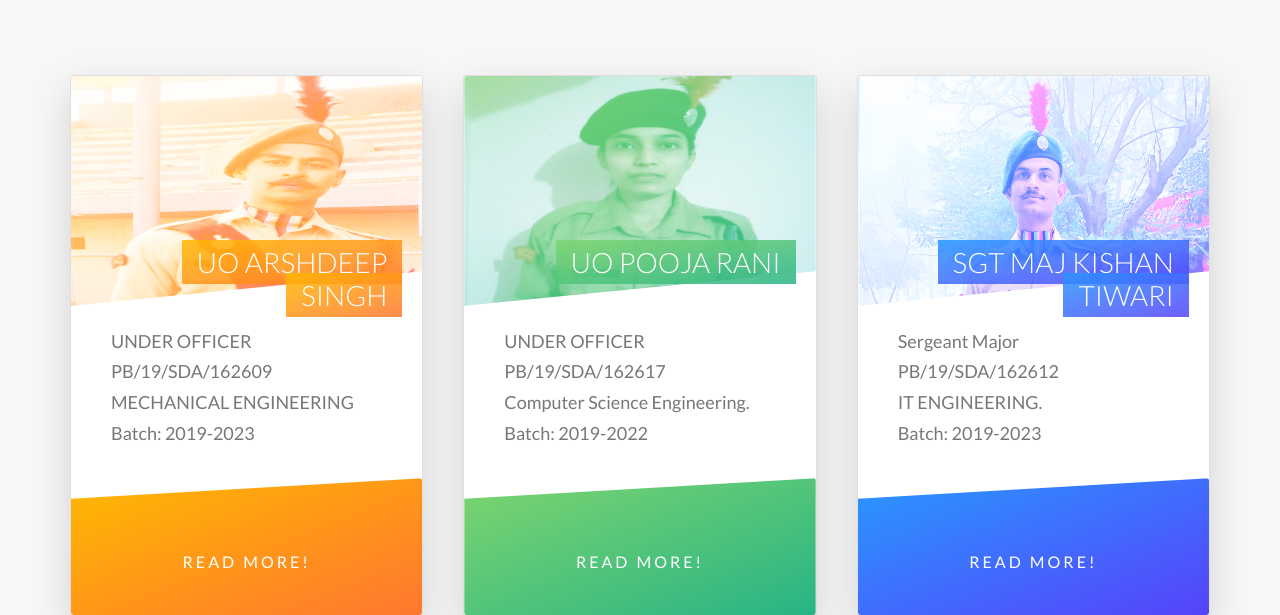
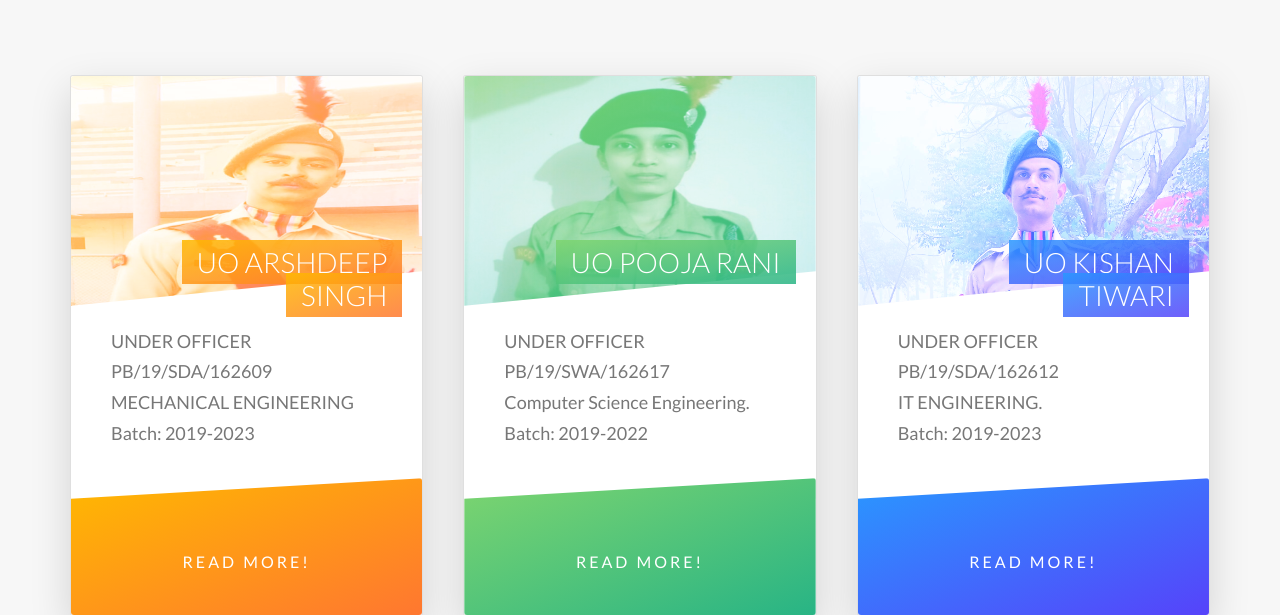
Before and after one commit to ncc-gne/website, a PHP site: page /contact.html in a window 1280 px wide. Shown: the part 1719-2334 px from the top of the page. Run offline with PHP 8.4, Linux system fonts and the light colour scheme; some libraries are stand-ins or nearby versions.

Commit message:
Add files via upload

```diff
--- a/contact.html
+++ b/contact.html
@@ -287,7 +287,7 @@
                         <div class="card__details">
                             <p align="justify" class="paragraph">
                                 UNDER OFFICER<br>
-                                PB/19/SDA/162617<br>
+                                PB/19/SWA/162617<br>
                                 Computer Science Engineering.<br>
                                 Batch: 2019-2022<br>
                             </p>
@@ -310,12 +310,12 @@
 
                         </div>
                         <h4 class="card__heading">
-                            <span class="card__heading-span card__heading-span--3">SGT MAJ kishan Tiwari</span>
+                            <span class="card__heading-span card__heading-span--3">UO kishan Tiwari</span>
 
                         </h4>
                         <div class="card__details">
                             <p align="justify" class="paragraph">
-                                Sergeant Major <br>
+                                UNDER OFFICER <br>
                                 PB/19/SDA/162612<br>
                                 IT ENGINEERING.<br>
                                 Batch: 2019-2023<br>
--- a/index.php
+++ b/index.php
@@ -128,13 +128,13 @@ $p='SELECT * FROM footer';
                             <img src="images/carousel-6.jpeg">
                         </div>
                         <div class="carousel-item ">
-                            <img src="images/carousel-7.jpeg">
+                            <img src="images/carousel-7 (2).jpg">
                         </div>
                         <div class="carousel-item ">
-                            <img src="images/carousel-8.jpeg">
+                            <img src="images/carousel-8 (2).jpg">
                         </div>
                         <div class="carousel-item ">
-                            <img src="images/carousel-9.jpeg">
+                            <img src="images/carousel-9.jpg">
                         </div>
                         <!-- <div class="carousel-item ">
                             <img src="images/carousel-10.jpeg" class="img-fluid">
```
